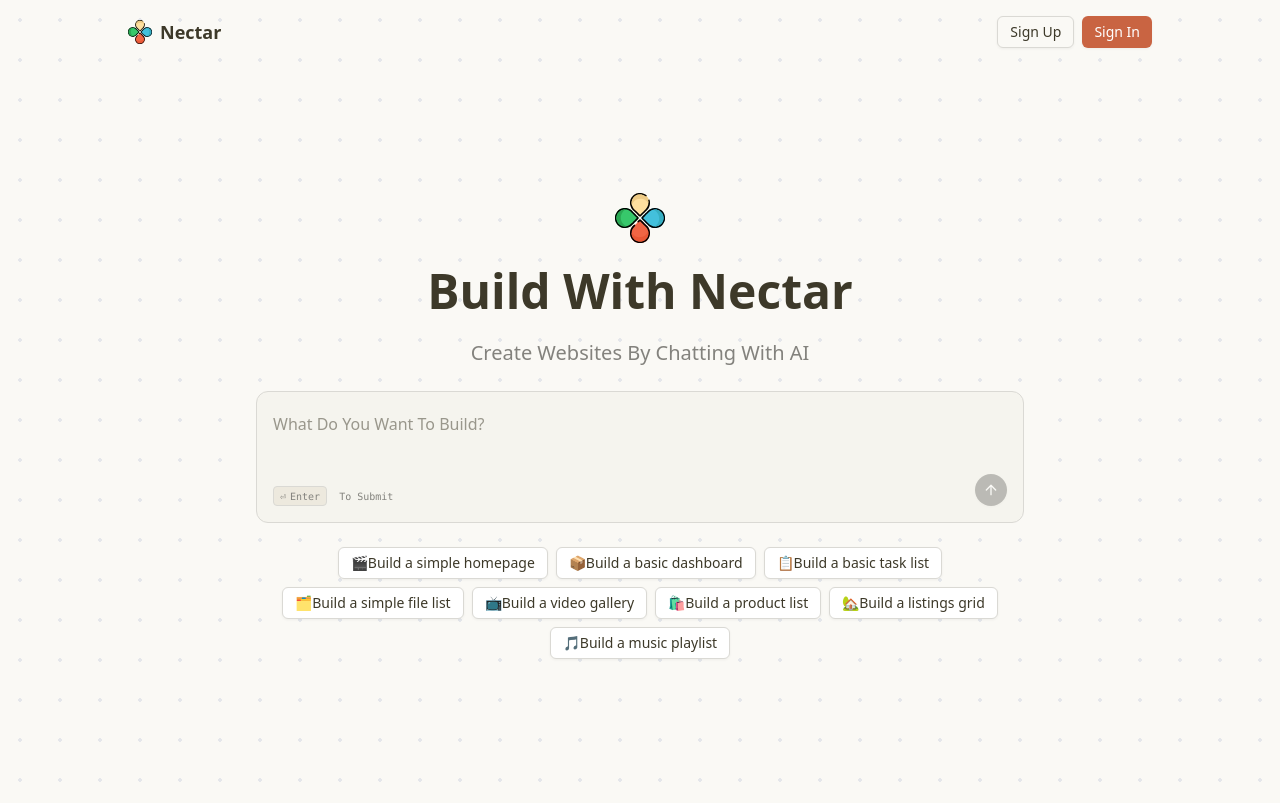
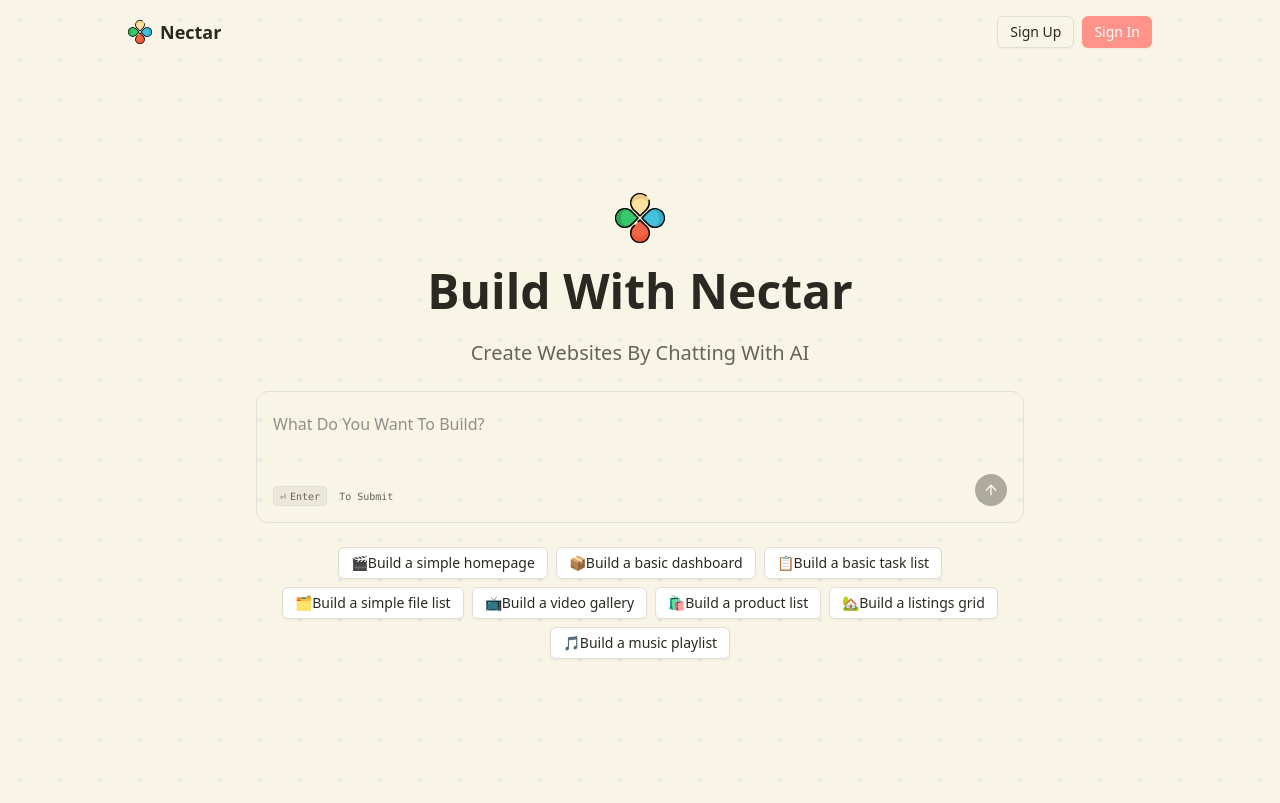
Before and after one commit to hiverkiya/Nectar-AI-Website-Builder, a Next.js app: page / in a window 1280 px wide. Built offline with nearby package versions, Linux system fonts and the light colour scheme; no server answers.

Commit message:
Tweaking the main theme

```diff
--- a/src/app/globals.css
+++ b/src/app/globals.css
@@ -1,4 +1,4 @@
-@import 'tailwindcss';
+/*@import 'tailwindcss';
 @import 'tw-animate-css';
 
 @custom-variant dark (&:is(.dark *));
@@ -176,7 +176,6 @@
   }
 }
 
-/* Animations */
 @theme inline {
   --animate-first: moveVertical 30s ease infinite;
   --animate-second: moveInCircle 20s reverse infinite;
@@ -219,4 +218,202 @@
       transform: translateY(-50%);
     }
   }
+}*/
+@import 'tailwindcss';
+@import 'tw-animate-css';
+
+@custom-variant dark (&:is(.dark *));
+
+:root {
+    /* 🌤 Light Theme */
+    --background: oklch(0.97 0.02 95);
+    --foreground: oklch(0.28 0.015 100);
+    --card: oklch(0.98 0.015 100);
+    --card-foreground: oklch(0.28 0.015 100);
+    --popover: oklch(1 0 0);
+    --popover-foreground: oklch(0.25 0.02 95);
+
+    /* 🎨 Primary color family – soft red/yellow/blue/green harmony */
+    --primary: oklch(0.78 0.14 25);   /* soft coral red */
+    --primary-foreground: oklch(1 0 0);
+    --secondary: oklch(0.88 0.08 105); /* minty teal */
+    --secondary-foreground: oklch(0.25 0.015 100);
+    --accent: oklch(0.9 0.08 75); /* pastel blue */
+    --accent-foreground: oklch(0.2 0.01 100);
+    --muted: oklch(0.93 0.02 100);
+    --muted-foreground: oklch(0.5 0.02 100);
+    --destructive: oklch(0.6 0.18 25);
+    --destructive-foreground: oklch(1 0 0);
+
+    /* 🌈 Utility colors */
+    --border: oklch(0.9 0.01 100);
+    --input: oklch(0.85 0.015 100);
+    --ring: oklch(0.72 0.15 160);
+    --chart-1: oklch(0.7 0.14 25);
+    --chart-2: oklch(0.7 0.15 140);
+    --chart-3: oklch(0.8 0.12 250);
+    --chart-4: oklch(0.9 0.1 90);
+    --chart-5: oklch(0.75 0.12 330);
+
+    /* 🧭 Sidebar */
+    --sidebar: oklch(0.96 0.02 100);
+    --sidebar-foreground: oklch(0.3 0.02 100);
+    --sidebar-primary: oklch(0.78 0.14 25);
+    --sidebar-primary-foreground: oklch(0.98 0 0);
+    --sidebar-accent: oklch(0.9 0.08 75);
+    --sidebar-accent-foreground: oklch(0.3 0.02 100);
+    --sidebar-border: oklch(0.94 0 0);
+    --sidebar-ring: oklch(0.78 0.05 120);
+
+    /* 🧱 Typography & base */
+    --font-sans:
+            ui-sans-serif, system-ui, -apple-system, BlinkMacSystemFont, 'Segoe UI', Roboto,
+            'Helvetica Neue', Arial, 'Noto Sans', sans-serif, 'Apple Color Emoji', 'Segoe UI Emoji',
+            'Segoe UI Symbol', 'Noto Color Emoji';
+    --font-serif: ui-serif, Georgia, Cambria, 'Times New Roman', Times, serif;
+    --font-mono:
+            ui-monospace, SFMono-Regular, Menlo, Monaco, Consolas, 'Liberation Mono', 'Courier New',
+            monospace;
+
+    /* 🟢 Effects */
+    --radius: 0.5rem;
+    --shadow-xs: 0 1px 2px hsl(0 0% 0% / 0.05);
+    --shadow-sm: 0 1px 3px hsl(0 0% 0% / 0.08);
+    --shadow-md: 0 2px 6px hsl(0 0% 0% / 0.08);
+    --shadow-lg: 0 4px 10px hsl(0 0% 0% / 0.1);
+    --shadow-xl: 0 8px 20px hsl(0 0% 0% / 0.12);
 }
+
+.dark {
+    /* 🌙 Dark Theme */
+    --background: oklch(0.2 0.015 100);
+    --foreground: oklch(0.85 0.02 95);
+    --card: oklch(0.22 0.02 100);
+    --card-foreground: oklch(0.9 0.015 95);
+    --popover: oklch(0.24 0.02 100);
+    --popover-foreground: oklch(0.9 0.02 95);
+
+    --primary: oklch(0.72 0.15 25); /* coral red (softer in dark) */
+    --primary-foreground: oklch(0.98 0 0);
+    --secondary: oklch(0.7 0.12 160); /* teal-green */
+    --secondary-foreground: oklch(0.95 0.02 100);
+    --accent: oklch(0.8 0.1 250); /* cool blue */
+    --accent-foreground: oklch(0.1 0.02 100);
+    --muted: oklch(0.25 0.02 100);
+    --muted-foreground: oklch(0.75 0.02 100);
+    --destructive: oklch(0.55 0.18 25);
+    --destructive-foreground: oklch(1 0 0);
+
+    --border: oklch(0.35 0.02 100);
+    --input: oklch(0.4 0.02 100);
+    --ring: oklch(0.68 0.12 160);
+    --chart-1: oklch(0.6 0.15 25);
+    --chart-2: oklch(0.65 0.14 140);
+    --chart-3: oklch(0.75 0.1 250);
+    --chart-4: oklch(0.7 0.12 90);
+    --chart-5: oklch(0.6 0.1 330);
+
+    --sidebar: oklch(0.18 0.01 100);
+    --sidebar-foreground: oklch(0.85 0.02 95);
+    --sidebar-primary: oklch(0.72 0.15 25);
+    --sidebar-primary-foreground: oklch(0.98 0 0);
+    --sidebar-accent: oklch(0.7 0.12 160);
+    --sidebar-accent-foreground: oklch(0.9 0.02 95);
+    --sidebar-border: oklch(0.3 0 0);
+    --sidebar-ring: oklch(0.68 0.12 160);
+}
+
+@theme inline {
+    --color-background: var(--background);
+    --color-foreground: var(--foreground);
+    --color-card: var(--card);
+    --color-card-foreground: var(--card-foreground);
+    --color-popover: var(--popover);
+    --color-popover-foreground: var(--popover-foreground);
+    --color-primary: var(--primary);
+    --color-primary-foreground: var(--primary-foreground);
+    --color-secondary: var(--secondary);
+    --color-secondary-foreground: var(--secondary-foreground);
+    --color-muted: var(--muted);
+    --color-muted-foreground: var(--muted-foreground);
+    --color-accent: var(--accent);
+    --color-accent-foreground: var(--accent-foreground);
+    --color-destructive: var(--destructive);
+    --color-destructive-foreground: var(--destructive-foreground);
+    --color-border: var(--border);
+    --color-input: var(--input);
+    --color-ring: var(--ring);
+
+    --font-sans: var(--font-sans);
+    --font-mono: var(--font-mono);
+    --font-serif: var(--font-serif);
+
+    --radius-sm: calc(var(--radius) - 4px);
+    --radius-md: calc(var(--radius) - 2px);
+    --radius-lg: var(--radius);
+    --radius-xl: calc(var(--radius) + 4px);
+
+    --shadow-xs: var(--shadow-xs);
+    --shadow-sm: var(--shadow-sm);
+    --shadow-md: var(--shadow-md);
+    --shadow-lg: var(--shadow-lg);
+    --shadow-xl: var(--shadow-xl);
+}
+
+@layer base {
+    * {
+        @apply border-border outline-ring/50;
+    }
+    body {
+        @apply bg-background text-foreground;
+    }
+    button:not([disabled]),
+    [role='button']:not([disabled]) {
+        cursor: pointer;
+    }
+}
+
+/* 🌠 Soft motion-based animations */
+@theme inline {
+    --animate-first: moveVertical 30s ease infinite;
+    --animate-second: moveInCircle 20s reverse infinite;
+    --animate-third: moveInCircle 40s linear infinite;
+    --animate-fourth: moveHorizontal 40s ease infinite;
+    --animate-fifth: moveInCircle 20s ease infinite;
+
+    @keyframes moveHorizontal {
+        0% {
+            transform: translateX(-40%) translateY(-10%);
+        }
+        50% {
+            transform: translateX(40%) translateY(10%);
+        }
+        100% {
+            transform: translateX(-40%) translateY(-10%);
+        }
+    }
+
+    @keyframes moveInCircle {
+        0% {
+            transform: rotate(0deg);
+        }
+        50% {
+            transform: rotate(180deg);
+        }
+        100% {
+            transform: rotate(360deg);
+        }
+    }
+
+    @keyframes moveVertical {
+        0% {
+            transform: translateY(-40%);
+        }
+        50% {
+            transform: translateY(40%);
+        }
+        100% {
+            transform: translateY(-40%);
+        }
+    }
+}
```
Also changed, not shown: 1 other file (tests, documents, lock files or other folders).
